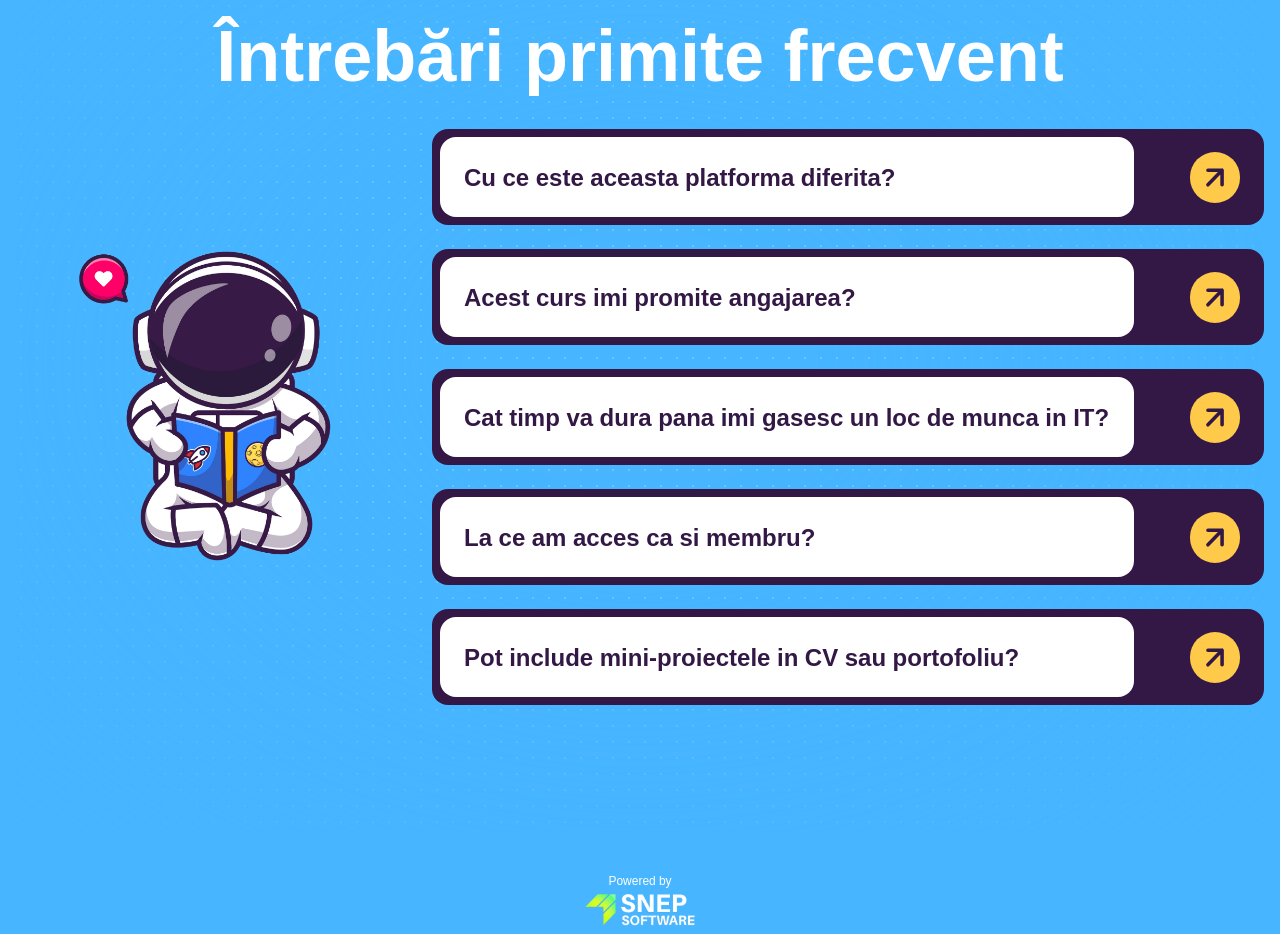
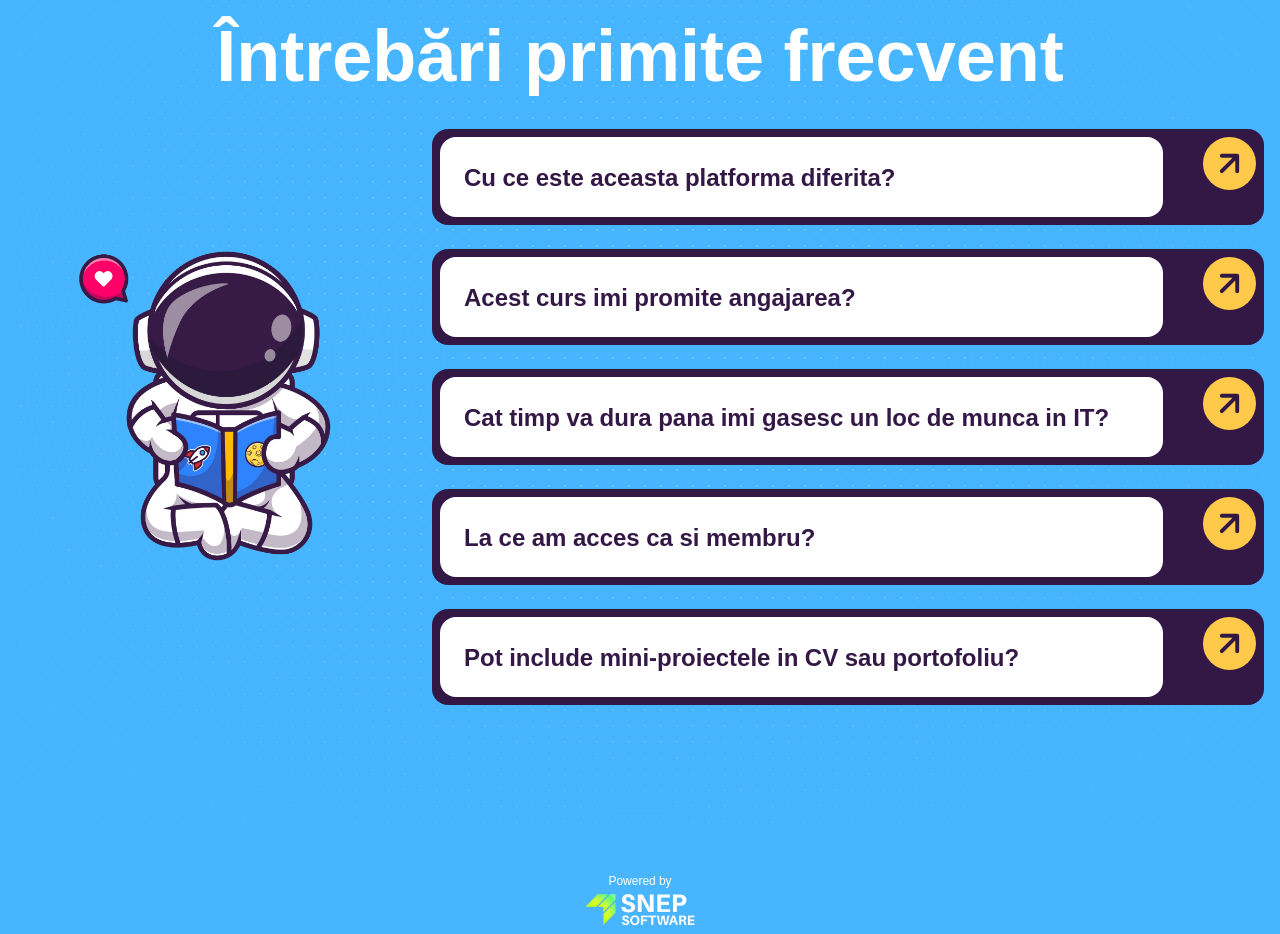
Before and after one commit to snepsnepy/invata-cu-snep, a Next.js app: page / in a window 1280 px wide. Shown: the part 4460-5394 px from the top of the page. Built offline with nearby package versions, Linux system fonts and the light colour scheme.

Commit message:
Adjusted faq section arrows.

```diff
--- a/app/components/FAQ.tsx
+++ b/app/components/FAQ.tsx
@@ -89,7 +89,7 @@ export default function FAQSection() {
                 </p>
               </div>
               <Modal>
-                <ModalTrigger className="group/modal-btn">
+                <ModalTrigger className="group/modal-btn flex p-0">
                   <Image
                     src={"/arrow.svg"}
                     alt="header"
```
